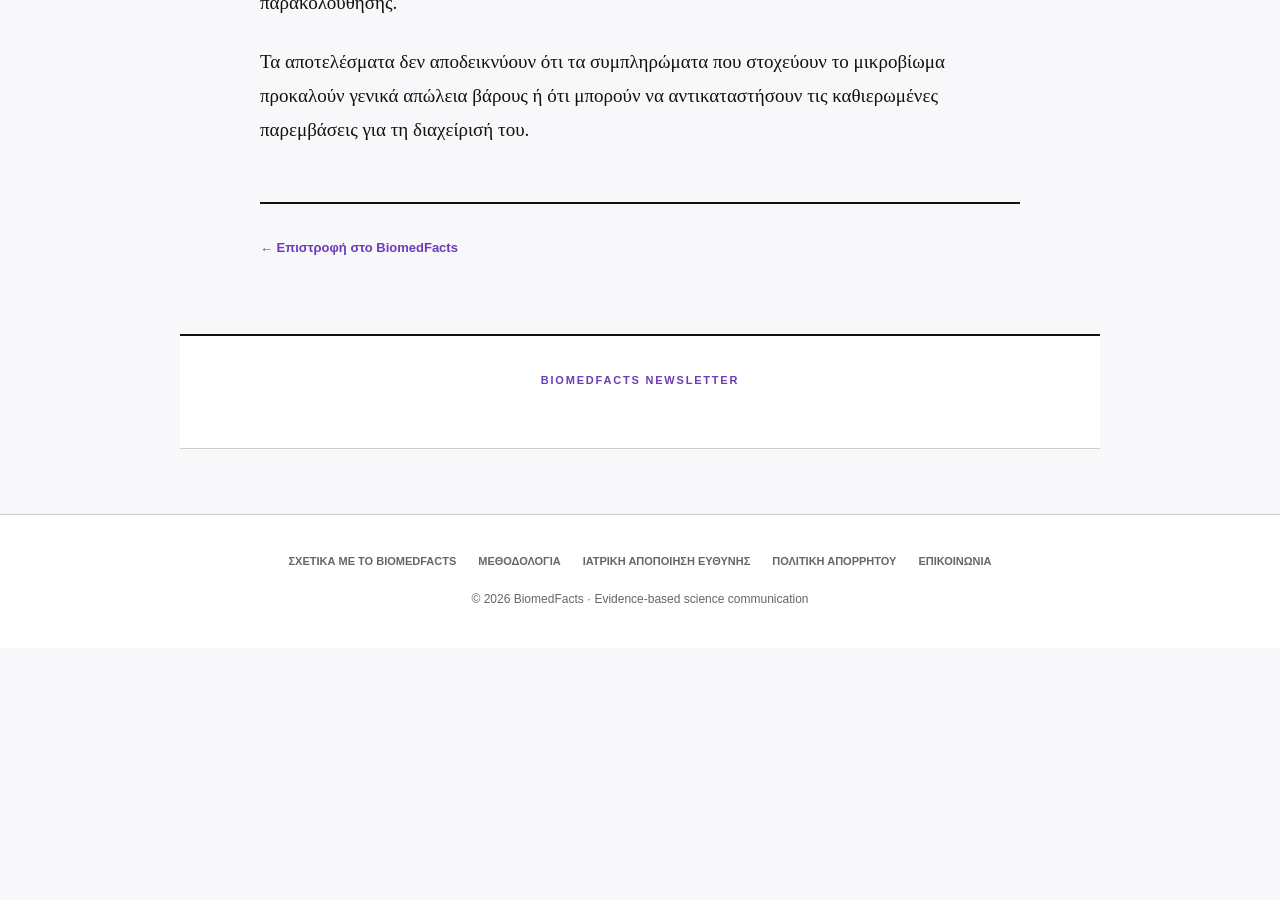
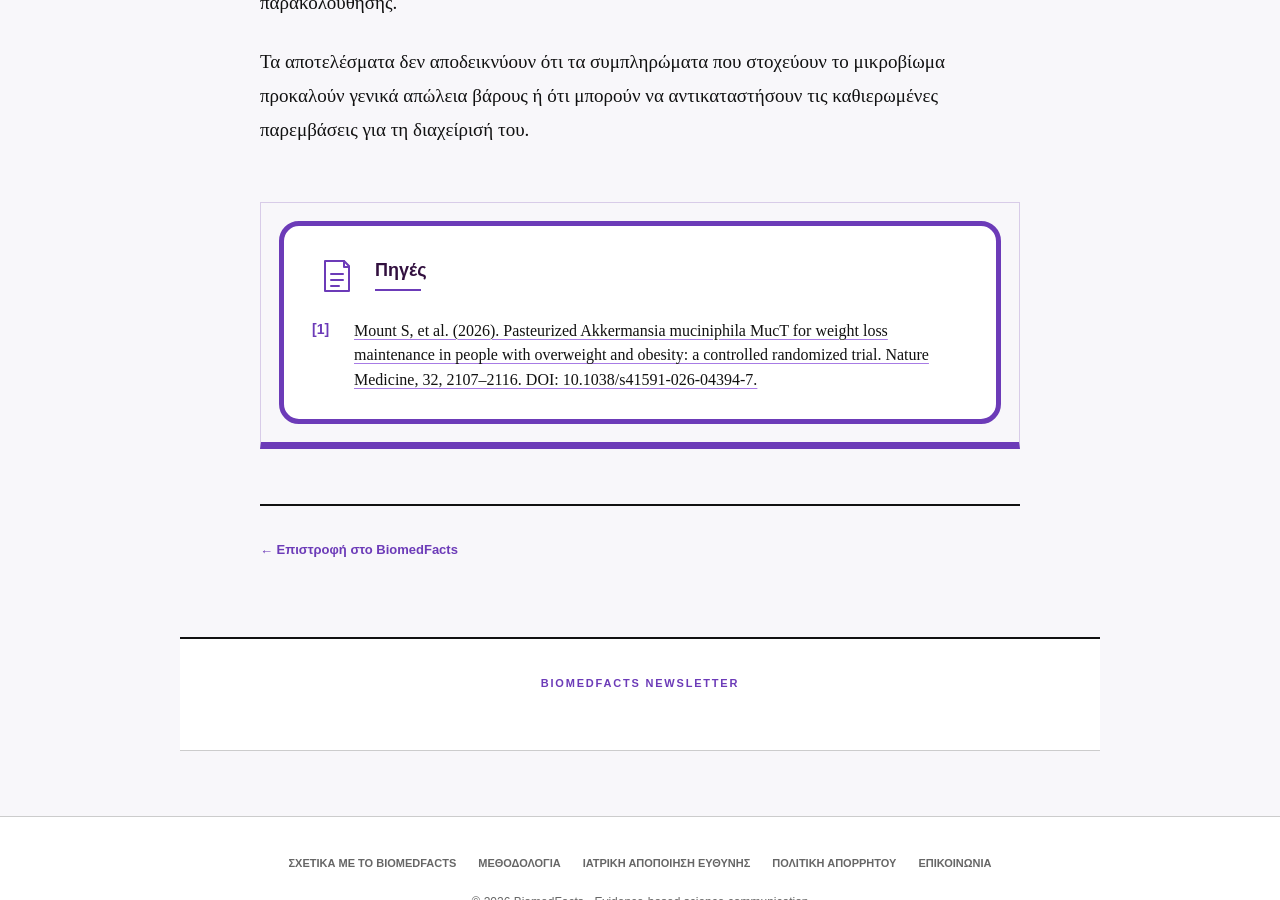
Before and after one commit to BiomedFacts/BiomedFacts, a Jekyll site: the page built from _posts/2026-10-25-bakthrio-poy-mporei-na-periorisei-thn-epanaproslhpsh-baroys.md, in a window 1280 px wide and 900 px high, scrolled down 3357 px. Built offline with Jekyll 4.4.1, drawn with Linux system fonts in a browser that asks for light colours; before the commit the page ends 4005 px from its top, so only the background shows below that.

Commit message:
Update _posts/2026-10-25-bakthrio-poy-mporei-na-periorisei-thn-epanaproslhpsh-baroys.md (via Pages CMS)

```diff
--- a/_posts/2026-10-25-bakthrio-poy-mporei-na-periorisei-thn-epanaproslhpsh-baroys.md
+++ b/_posts/2026-10-25-bakthrio-poy-mporei-na-periorisei-thn-epanaproslhpsh-baroys.md
@@ -19,6 +19,12 @@ overview: "Μια τυχαιοποιημένη κλινική μελέτη πο
   αποτελέσματα ήταν ενθαρρυντικά, αλλά δεν αποδεικνύουν ότι το συγκεκριμένο
   σκεύασμα αποτελεί αποτελεσματική μακροχρόνια θεραπεία για τη διαχείριση του
   βάρους. "
+sources:
+  - reference: "Mount S, et al. (2026). Pasteurized Akkermansia muciniphila MucT for
+      weight loss maintenance in people with overweight and obesity: a
+      controlled randomized trial. Nature Medicine, 32, 2107–2116. DOI:
+      10.1038/s41591-026-04394-7."
+    url: https://doi.org/10.1038/s41591-026-04394-7
 ---
 # **Τι εξέτασαν οι ερευνητές;**
 
```
